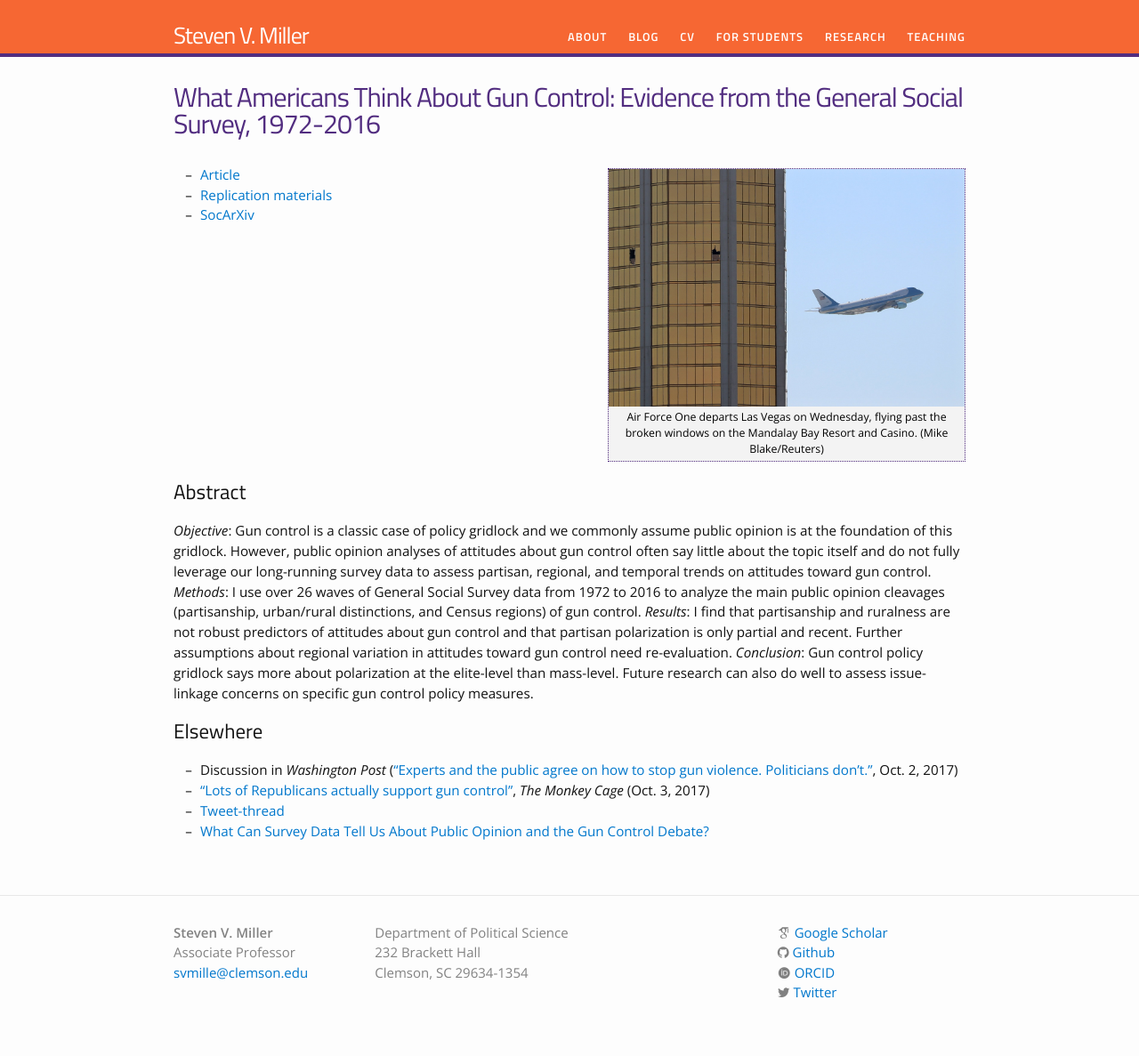
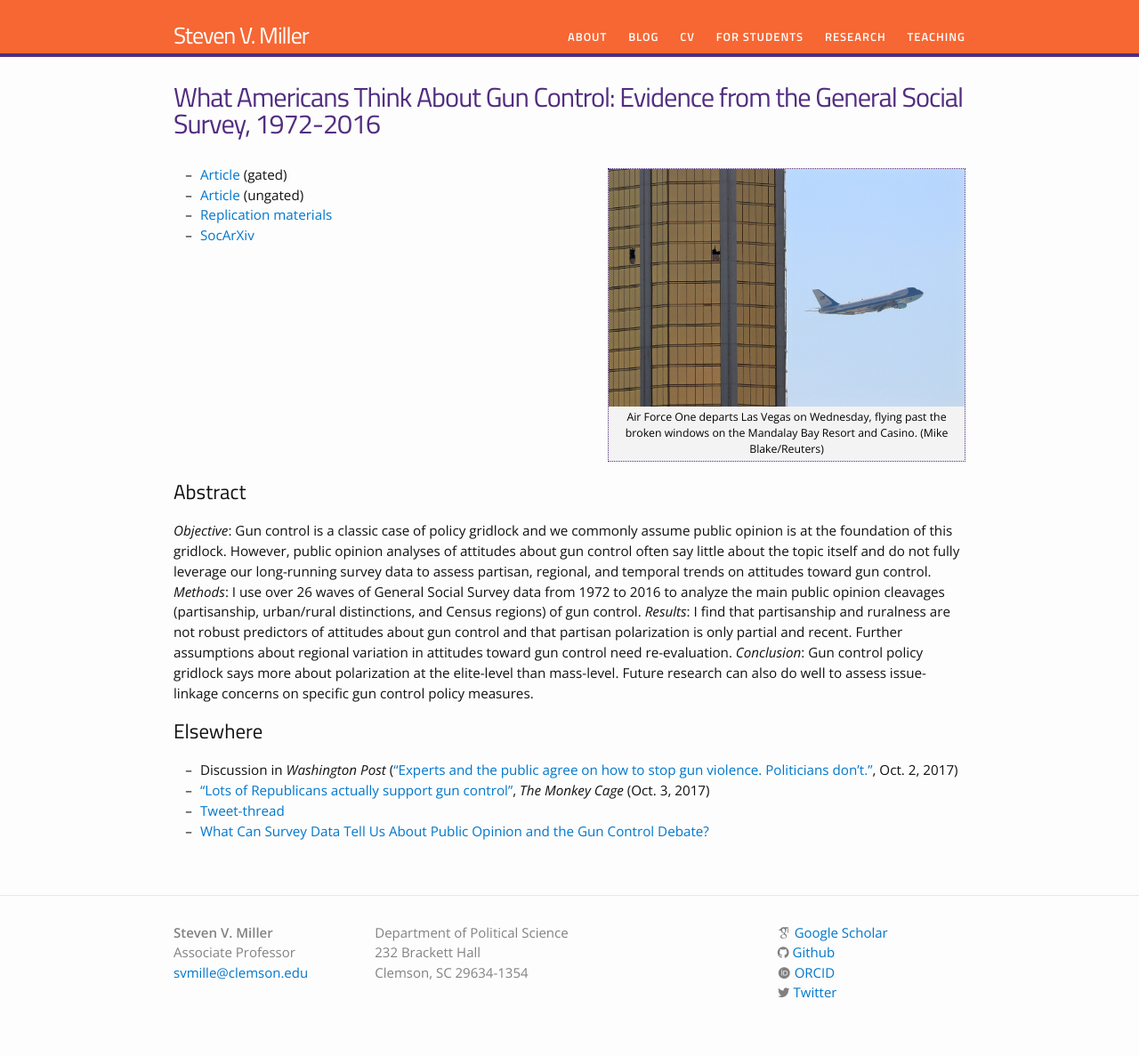
Before and after one commit to svmiller/svmiller.github.io, a Jekyll site: the page built from research/gss-guns.md, in a window 1280 px wide. Shown: the whole page at 89% size. Built offline with Jekyll 4.4.1, drawn with Linux system fonts in a browser that asks for light colours; nearby versions of some CDN libraries; some web fonts are replaced.

Commit message:
light changes for updated publication info

```diff
--- a/research/gss-guns.md
+++ b/research/gss-guns.md
@@ -8,7 +8,8 @@ permalink: /research/what-americans-really-think-about-gun-control/
 
 <!--## Article and Supporting Materials  -->
 
-- [Article](https://github.com/svmiller/gss-guns-manuscript/blob/master/gss-guns.pdf)
+- [Article](https://onlinelibrary.wiley.com/doi/10.1111/ssqu.12555) (gated)
+- [Article](https://github.com/svmiller/gss-guns-manuscript/blob/master/gss-guns.pdf) (ungated)
 - [Replication materials](https://github.com/svmiller/gss-guns-manuscript)
 - [SocArXiv](http://doi.org/10.17605/OSF.IO/AUZBC)
 
```
Also changed, not shown: research.md (+1 -1 lines).
